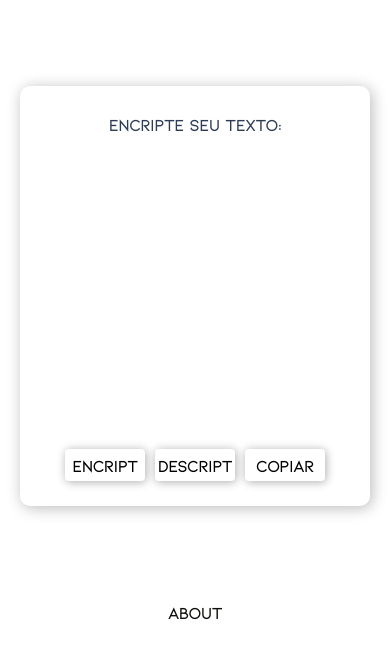
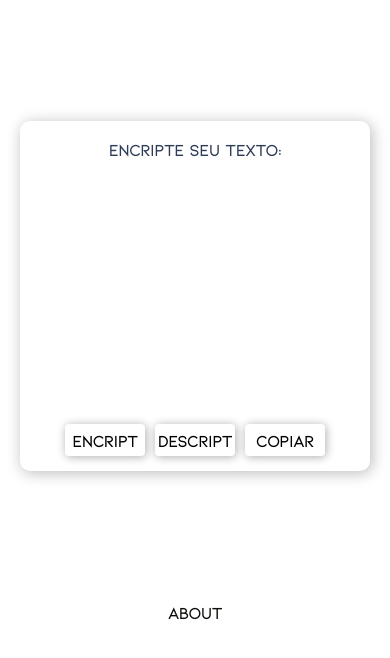
Before and after one commit to pedroviana71/projetoCodificador, a plain HTML site: page index.html in a window 390 px wide. Shown: the part 84-742 px from the top of the page. Drawn offline with Linux system fonts and the light colour scheme.

Commit message:
responsividade

```diff
--- a/style.css
+++ b/style.css
@@ -65,7 +65,7 @@ header{
         border: 0px solid #a1a1a1;
         border-radius: 10px;
         width: 320px;
-        height: 300px;
+        height: 250px;
         background-color: #ffffff;
         color: #0c0050;
         outline: none;
@@ -74,7 +74,7 @@ header{
 
     .caixa{
         width: 350px;
-        height: 420px;
+        height: 350px;
         display: flex;
         align-items: center;
         justify-content: center;
@@ -116,6 +116,8 @@ header{
 
 
     }
+
+
 
 @media (min-width: 680px) {
     header{
```
